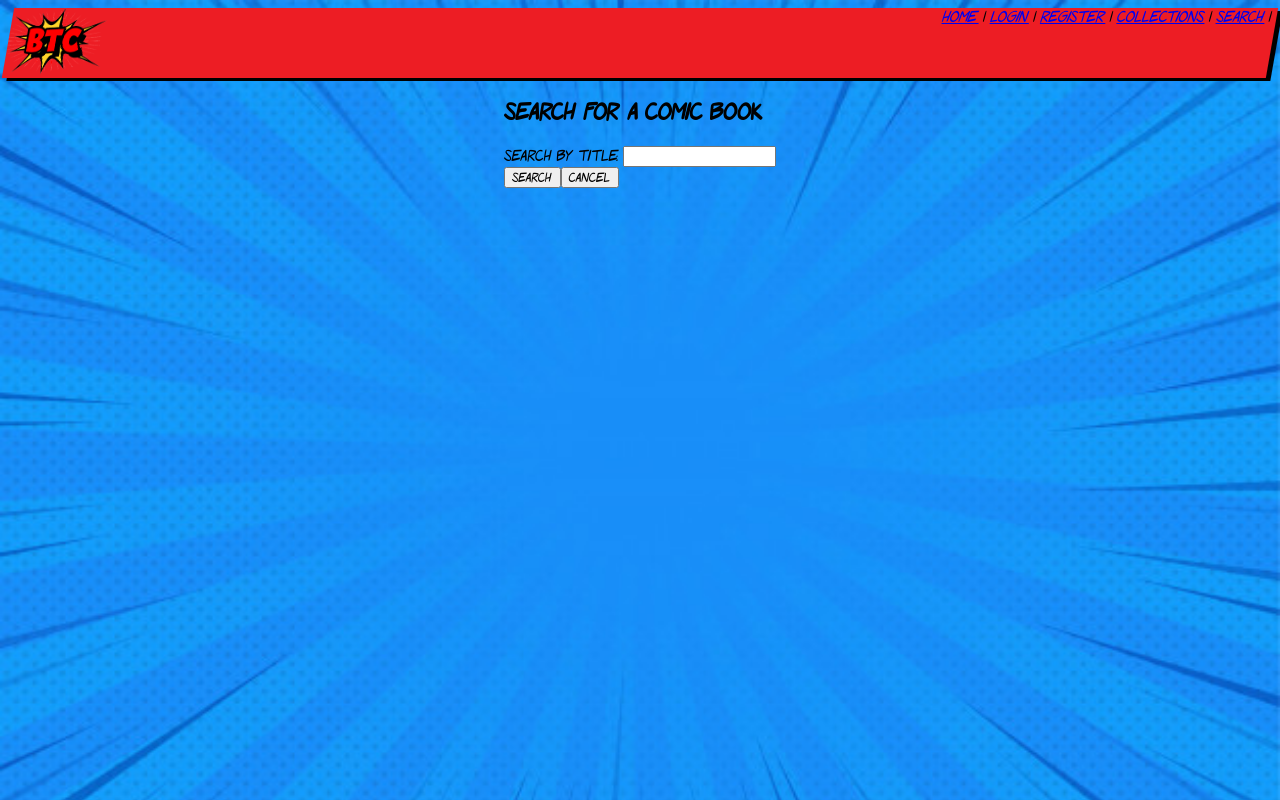
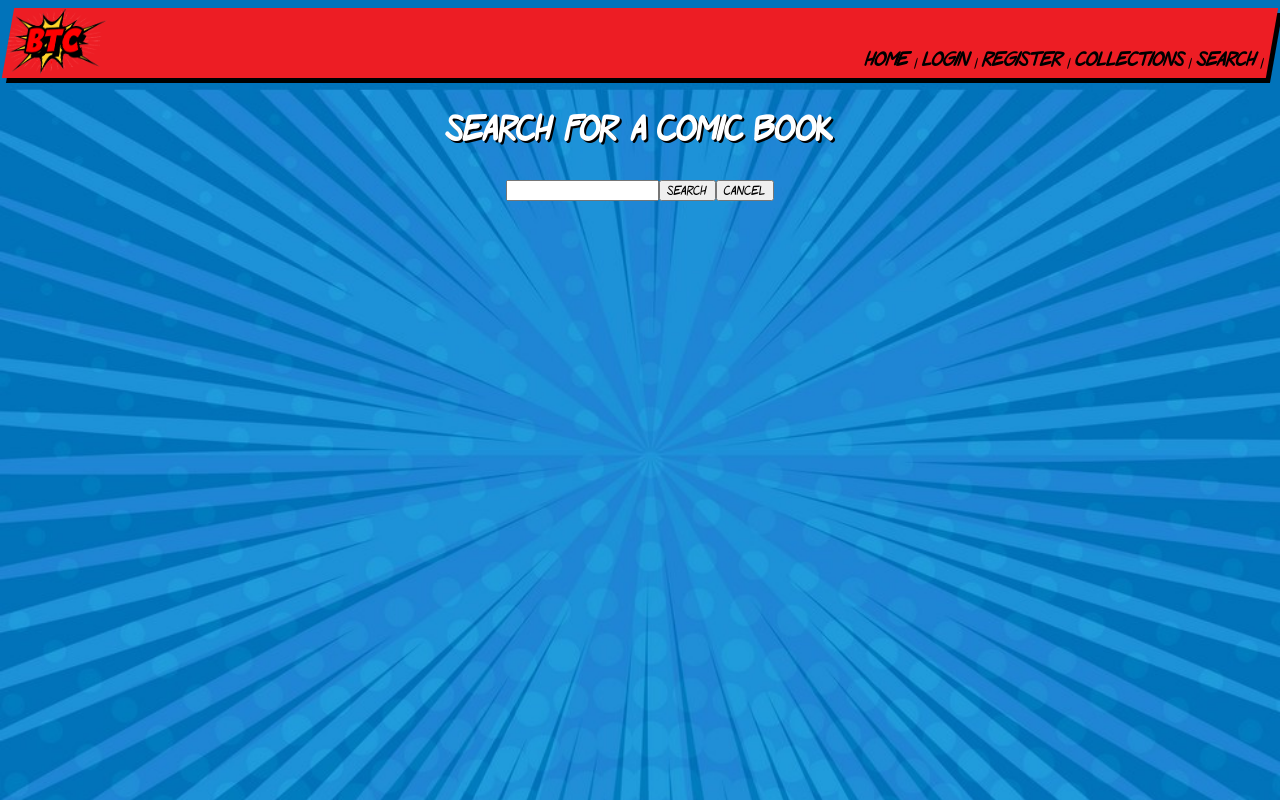
Before and after one commit to SneakoXU/Comic-Book-Application, a Vue app in the folder vue/: page /search in a window 1280 px wide. Built offline with nearby package versions, Linux system fonts and the light colour scheme.

Commit message:
style updates

```diff
--- a/vue/src/App.vue
+++ b/vue/src/App.vue
@@ -29,12 +29,13 @@
     font-family: "Runners", sans serif;
   }
   html{
-    background-image: url("../assets/Images/blue backgd.jpg");
+    background-image: url("../assets/Images/blue.jpg");
     background-size: cover;
+    background-size: 100%;
   }
   #nav{
     background-color: #ED1D24;
-    box-shadow: 5px 3px black;
+    box-shadow: 5px 5px black;
     transform: skew(-10deg);
     display: flex;
   }
@@ -43,6 +44,21 @@
     display: flex;
     width: 100%;
     justify-content: flex-end;
+    align-items: flex-end;
+    padding-bottom: 5px;
+  }
+
+  .navItem{
+    font-weight: bold;
+    text-decoration: none;
+    color: black;
+    font-size: 20px;
+    margin-bottom: 2px;
+  }
+
+  .navItem:hover{
+    /* color: #2A75B3; */
+    color: #0476F2;
   }
 
   /* .navItem{
--- a/vue/src/components/SearchComic.vue
+++ b/vue/src/components/SearchComic.vue
@@ -4,7 +4,7 @@
         <h2 class="header">Search for a Comic Book</h2>
         <form v-on:submit.prevent="searchByName">
             <div class="form-input">
-            <label for="search-title">Search By Title: </label>
+            <!-- <label for="search-title">Search By Title: </label> -->
             <input type="text" id="search-title" class="search-input" v-model="searchTerm">
             </div>
             <div class="actions">
@@ -55,11 +55,23 @@ export default {
 }
 </script>
 
-<style>
+<style scoped>
+
+h2{
+    font-size: 36px;
+    color: white;
+    text-shadow: 2px 2px black;
+   text-align: center;
+}
   .result-image{
     height: 275px;
     width: 250px;
     display: flex;
+  }
+
+  .result-image:hover{
+    transform: skew(2deg);
+    cursor: pointer;
   }
 
 
@@ -93,4 +105,10 @@ export default {
   content: "...";
 }
 
+.header, form{
+    width: 100%;
+    display: flex;
+    justify-content: center;
+}
+
 </style>
--- a/vue/src/views/Home.vue
+++ b/vue/src/views/Home.vue
@@ -32,4 +32,8 @@ export default {
    text-align: center;
  }
 
+ h1{
+   font-size: 70px;
+ }
+
 </style>
--- a/vue/src/views/Login.vue
+++ b/vue/src/views/Login.vue
@@ -80,7 +80,7 @@ export default {
 <style scoped>
 
   #login{
-    background-image: url("../../assets/Images/green.jpg");
+    background-image: url("../../assets/Images/green2.jpg");
     display: flex;
     justify-content: center;
     align-items: center;
--- a/vue/src/views/Register.vue
+++ b/vue/src/views/Register.vue
@@ -94,7 +94,7 @@ export default {
 
 
   #register{
-    background-image: url("../../assets/Images/green.jpg");
+    background-image: url("../../assets/Images/green2.jpg");
     display: flex;
     justify-content: center;
     align-items: center;
@@ -104,7 +104,7 @@ export default {
     transform: translate(-50%, -50%);
     background-size: 100%;
     background-repeat: no-repeat;
-    height: 450px;
+    height: 400px;
     width: 65%;
     /* clip-path: polygon(0 0, 100% 0, 100% calc(100% - 4vw), 0 100%); */
   /* -moz-box-shadow:    20px 20px 50px 50px #000000;
--- a/vue/src/views/Search.vue
+++ b/vue/src/views/Search.vue
@@ -1,5 +1,5 @@
 <template>
-  <div class="container">
+  <div class="search-container">
       <search-comic></search-comic>
   </div>
 </template>
@@ -15,6 +15,10 @@ export default {
 }
 </script>
 
-<style>
-
+<style scoped>
+    .app{
+       /* background-color: #2A75B3; */
+       background-color: #0476F2;
+       margin: 0px;
+    }
 </style>
```
Also changed, not shown: vue/assets/Images/blue.jpg (added), 1 other file (tests, documents, lock files or other folders).
